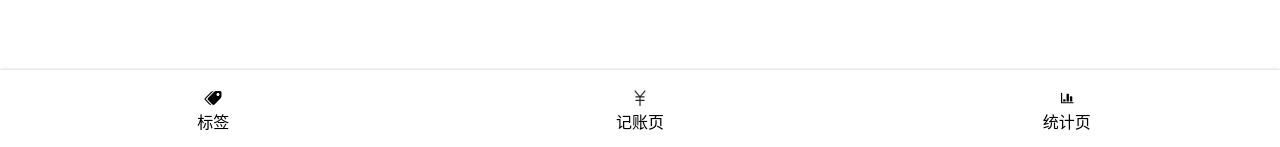
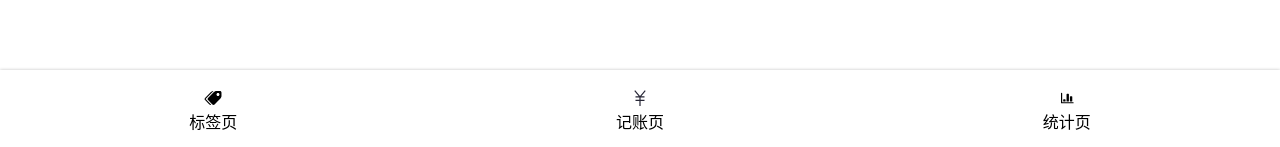
Before and after one commit to zhouzhaoyuan/project-wangcai, a React app: page /#/ in a window 1280 px wide. Shown: the part 650-797 px from the top of the page. Built offline with nearby package versions, Linux system fonts and the light colour scheme.

Commit message:
修复Icon点击问题

```diff
--- a/src/App.tsx
+++ b/src/App.tsx
@@ -1,22 +1,12 @@
 import React from 'react';
-import {HashRouter, Routes, Route, Outlet, Link} from 'react-router-dom';
-import styled from 'styled-components';
-import './index.scss'
+import {HashRouter, Routes, Route, } from 'react-router-dom';
+import './index.scss';
 import Money from './views/Money';
 import Tags from 'views/Tags';
 import Statistics from './views/Statistics';
 import NoPage from './views/Nopage';
+import Layout from './views/Layout';
 
-const Wrapper = styled.div`
-  min-height: 100vh;
-  display: flex;
-  flex-direction: column;
-`
-
-const Main = styled.div`
-  flex-grow: 1;
-  overflow: auto;
-`
 function App() {
   return (
     <HashRouter>
@@ -33,14 +23,4 @@ function App() {
   );
 }
 
-const Layout = () => {
-  return (
-      <Wrapper>
-        <Main>
-          <Outlet/>
-        </Main>
-      </Wrapper>
-  );
-};
-
 export default App;
--- a/src/components/Nav.tsx
+++ b/src/components/Nav.tsx
@@ -10,21 +10,25 @@ import Icon from './Icon';
 const NavWrapper = styled.div`
   box-shadow: 0 0 3px rgba(0,0,0,0.25);
   line-height: 24px;
-  >ul{
+  >ul {
     display: flex;
-    >li{
+
+    > li {
       width: 33.3333%;
       text-align: center;
+
+      > a {
         padding: 16px;
         display: flex;
         flex-direction: column;
-        text-align: center;
         justify-content: center;
         align-items: center;
-        .icon{
+
+        .icon {
           width: 24px;
           height: 24px;
           padding: 4px 0;
+        }
       }
     }
   }
@@ -35,16 +39,22 @@ const Nav =() => {
   <NavWrapper>
     <ul>
       <li>
+        <Link to="/tags">
           <Icon name={"tags"}></Icon>
-        <Link to="/tags">标签</Link>
+          标签页
+        </Link>
       </li>
       <li>
+        <Link to="/money">
           <Icon name={"money"}></Icon>
-        <Link to="/money">记账页</Link>
+          记账页
+        </Link>
       </li>
       <li>
+        <Link to="/statistics">
           <Icon name={"statistic"}></Icon>
-        <Link to="/statistics">统计页</Link>
+          统计页
+        </Link>
       </li>
     </ul>
   </NavWrapper>
--- /dev/null
+++ b/src/views/Layout.tsx
@@ -0,0 +1,24 @@
+import {Outlet} from 'react-router-dom';
+import React from 'react';
+import styled from 'styled-components';
+
+const Wrapper = styled.div`
+  min-height: 100vh;
+  display: flex;
+  flex-direction: column;
+`
+
+const Main = styled.div`
+  flex-grow: 1;
+  overflow: auto;
+`
+const Layout = () => {
+  return (
+    <Wrapper>
+      <Main>
+        <Outlet/>
+      </Main>
+    </Wrapper>
+  );
+};
+export default Layout
```
Also changed, not shown: 1 other file (tests, documents, lock files or other folders). Lines whose indentation alone changed are shown as unchanged.
